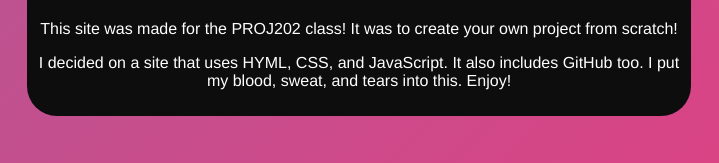
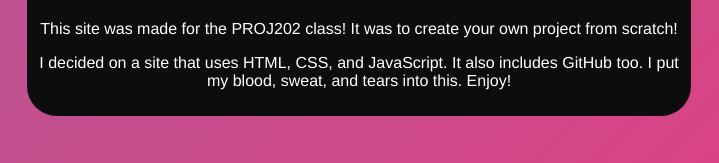
Before and after one commit to Isaak-pixel/jsTips, a plain HTML site: page index.html in a window 1280 px wide. Shown: the part 3548-3711 px from the top of the page, 281-1000 px from the left. Drawn offline with Linux system fonts and the light colour scheme.

Commit message:
added info to the readme

```diff
--- a/index.html
+++ b/index.html
@@ -127,7 +127,7 @@
     <div class="box2">
       <h2>About Me</h2>
       <p>This site was made for the PROJ202 class! It was to create your own project from scratch!</p>
-      <p>I decided on a site that uses HYML, CSS, and JavaScript. It also includes GitHub too. I put my blood, sweat, and tears into this. Enjoy!</p>
+      <p>I decided on a site that uses HTML, CSS, and JavaScript. It also includes GitHub too. I put my blood, sweat, and tears into this. Enjoy!</p>
     </div>
 
     <footer>Made with love by Isaak Dyck - 2023 <3</footer>
```
Also changed, not shown: 1 other file.
